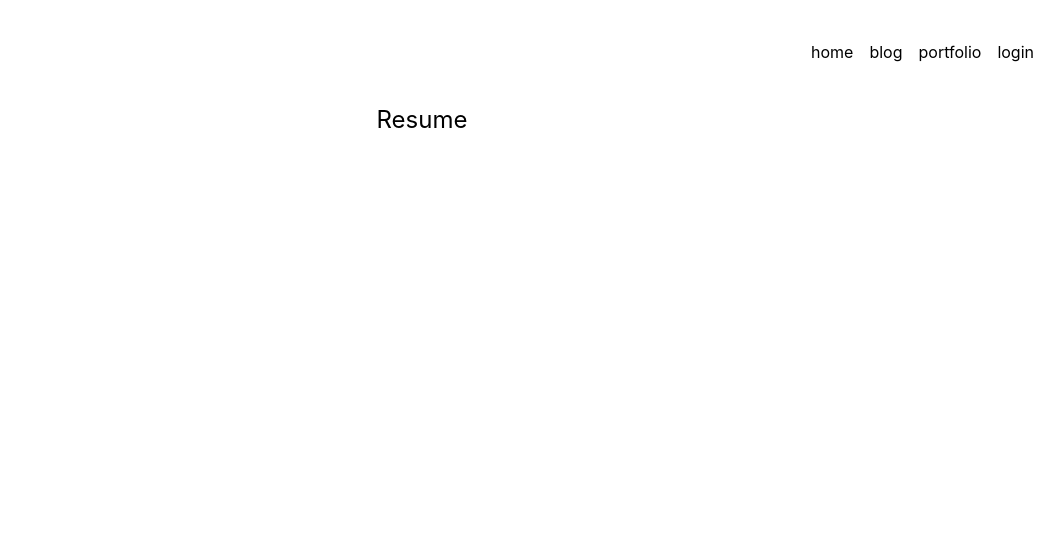
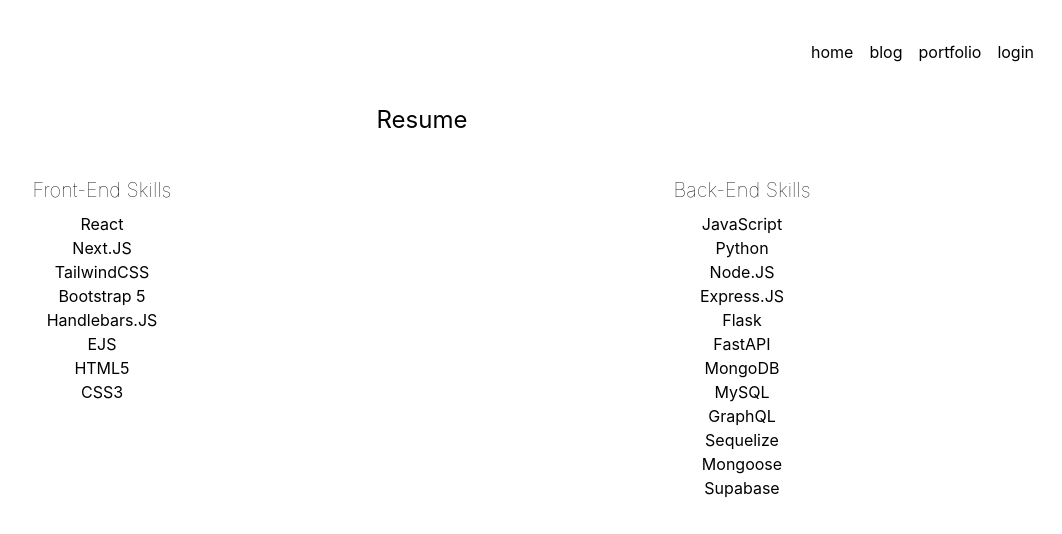
Before and after one commit to RGarrettLee/sidegrinder-next, a Next.js app: page /resume in a window 1280 px wide. Shown: the top 534 px of the page, without its empty margins (218-1280 px from the left). Built offline with nearby package versions, Linux system fonts and the light colour scheme; no server answers.

Commit message:
added synchro tuner monsters

```diff
--- a/components/cardSearch.js
+++ b/components/cardSearch.js
@@ -61,6 +61,9 @@
                     break;
                 case 'Synchro Monster':
                     type = card.type.replace('Synchro Monster', 'Monster/Synchro');
+                    break;
+                case 'Synchro Tuner Monster':
+                    type = card.type.replace('Synchro Tuner Monster', 'Monster/Synchro/Tuner');
                     break;
                 case 'XYZ Monster':
                     type = card.type.replace('XYZ Monster', 'Monster/Xyz');
--- a/components/cardTable.js
+++ b/components/cardTable.js
@@ -12,6 +12,7 @@
         'Monster/Tuner': 'bg-yellow-300 text-black',
         'Monster/Fusion': 'bg-purple-600 text-black',
         'Monster/Synchro': 'bg-white text-black',
+        'Monster/Synchro/Tuner': 'bg-white text-black',
         'Monster/Xyz': 'bg-black text-white',
         'Monster/Link': 'bg-blue-600 text-black',
         'Monster/Ritual': 'bg-blue-400 text-black',
@@ -31,6 +32,7 @@
         {'Monster/Ritual': []},
         {'Monster/Fusion': []},
         {'Monster/Synchro': []},
+        {'Monster/Synchro/Tuner': []},
         {'Monster/Xyz': []},
         {'Monster/Link': []},
         {'Spell': []},
--- a/pages/resume.js
+++ b/pages/resume.js
@@ -2,6 +2,38 @@
     return (
         <>
             <h1 className="text-center text-2xl">Resume</h1>
+            <div className="text-center grid grid-cols-2 mt-10">
+                <div>
+                    <h2 className="font-thin text-xl">Front-End Skills</h2>
+                    <ul className="mt-2">
+                        <li><h2>React</h2></li>
+                        <li><h2>Next.JS</h2></li>
+                        <li><h2>TailwindCSS</h2></li>
+                        <li><h2>Bootstrap 5</h2></li>
+                        <li><h2>Handlebars.JS</h2></li>
+                        <li><h2>EJS</h2></li>
+                        <li><h2>HTML5</h2></li>
+                        <li><h2>CSS3</h2></li>
+                    </ul>
+                </div>
+                <div>
+                    <h2 className="font-thin text-xl">Back-End Skills</h2>
+                    <ul className="mt-2">
+                        <li><h2>JavaScript</h2></li>
+                        <li><h2>Python</h2></li>
+                        <li><h2>Node.JS</h2></li>
+                        <li><h2>Express.JS</h2></li>
+                        <li><h2>Flask</h2></li>
+                        <li><h2>FastAPI</h2></li>
+                        <li><h2>MongoDB</h2></li>
+                        <li><h2>MySQL</h2></li>
+                        <li><h2>GraphQL</h2></li>
+                        <li><h2>Sequelize</h2></li>
+                        <li><h2>Mongoose</h2></li>
+                        <li><h2>Supabase</h2></li>
+                    </ul>
+                </div>
+            </div>
         </>
     )
 }
```
